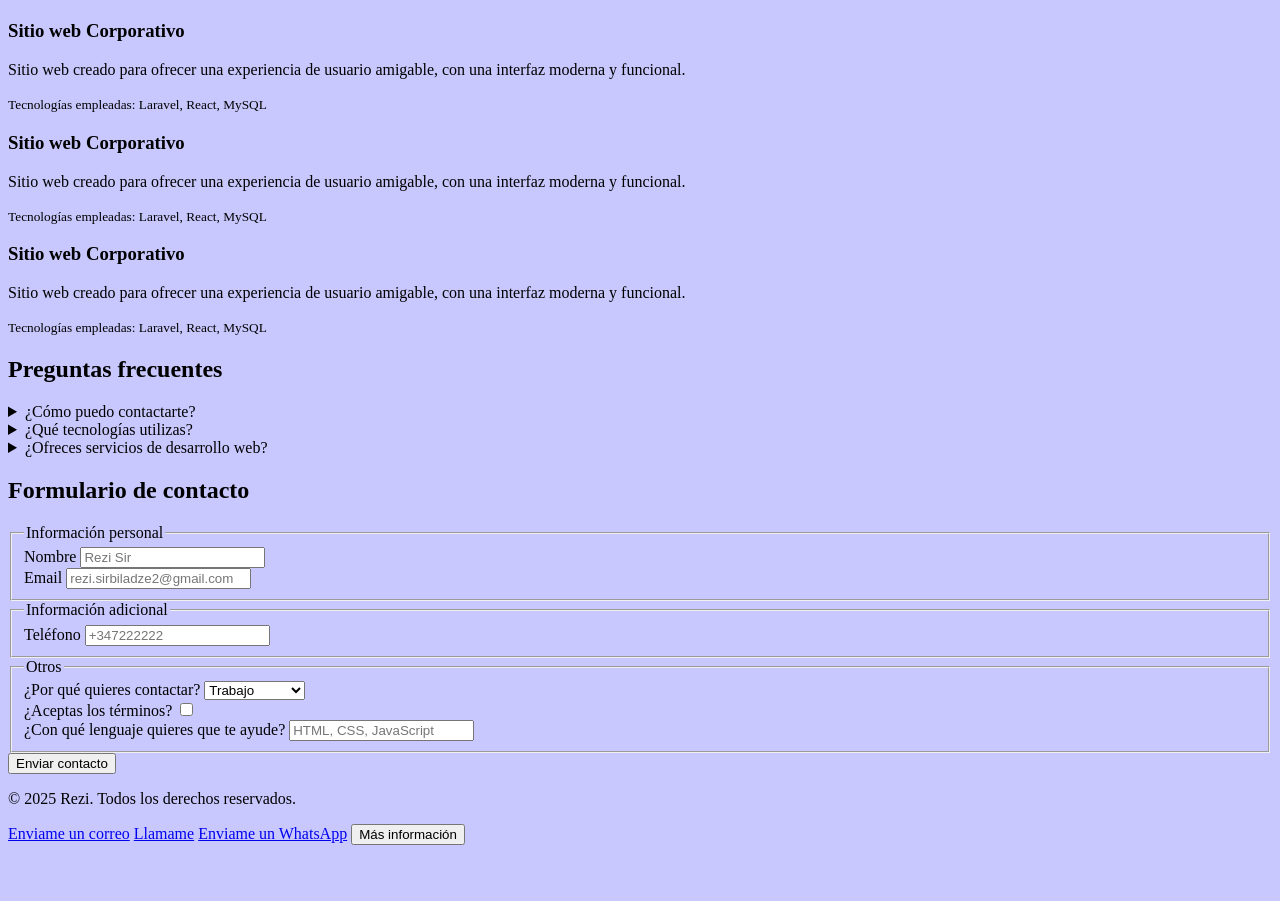
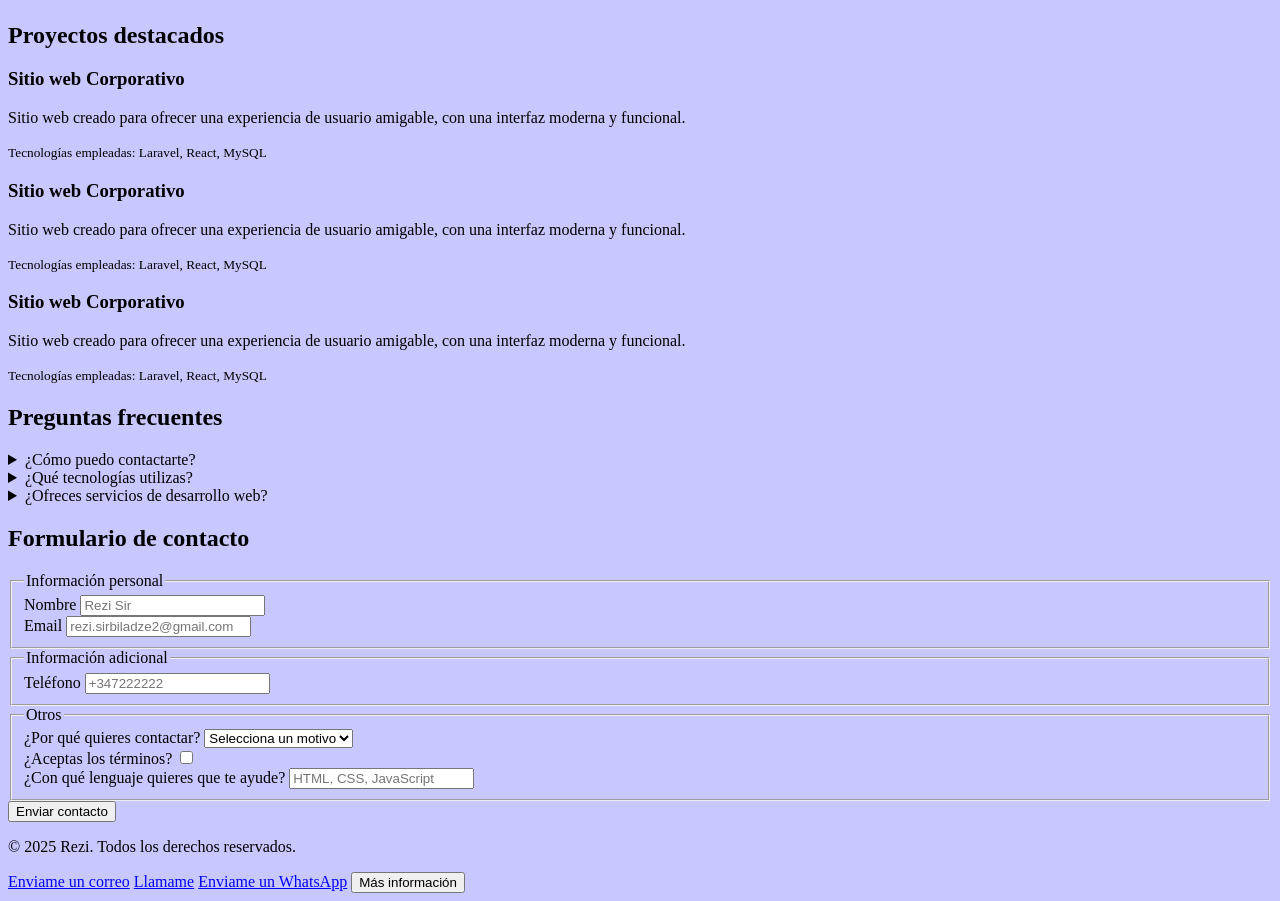
Before and after one commit to Rezi-Sirbiladze/HTML, a plain HTML site: page index.html in a window 1280 px wide. Shown: the part 1181-2082 px from the top of the page. Before the commit the page ends 2034 px from the top, so only its background shows below. Drawn offline with Linux system fonts and the light colour scheme.

Commit message:
fix structure

```diff
--- a/index.html
+++ b/index.html
@@ -1,5 +1,5 @@
 <!DOCTYPE html>
-<html>
+<html lang="es">
 
 <head>
     <meta charset="utf-8">
@@ -97,6 +97,7 @@
         </aside>
 
         <section>
+            <h2>Proyectos destacados</h2>
             <article>
                 <header>
                     <h3>Sitio web Corporativo</h3>
@@ -134,7 +135,6 @@
 
         <section>
             <h2>Preguntas frecuentes</h2>
-
             <details>
                 <summary>¿Cómo puedo contactarte?</summary>
                 <p>Puedes contactarme a través del formulario de contacto en esta página, o enviarme un correo
@@ -188,6 +188,7 @@
                     <div>
                         <label for="reason">¿Por qué quieres contactar?</label>
                         <select name="reason" id="reason" required>
+                            <option value="" disabled selected>Selecciona un motivo</option>
                             <option value="trabajo">Trabajo</option>
                             <option value="colaboración">Colaboración</option>
                             <option value="otro">Otro</option>
@@ -231,7 +232,6 @@
             <button id="moreInfoClose">Cerrar</button>
         </dialog>
     </footer>
-</body>
 
     <script>
         window.moreInfoOpen.addEventListener('click', () => {
@@ -243,5 +243,6 @@
         });
 
     </script>
+</body>
 
 </html>
```
Lines whose indentation alone changed are shown as unchanged.
